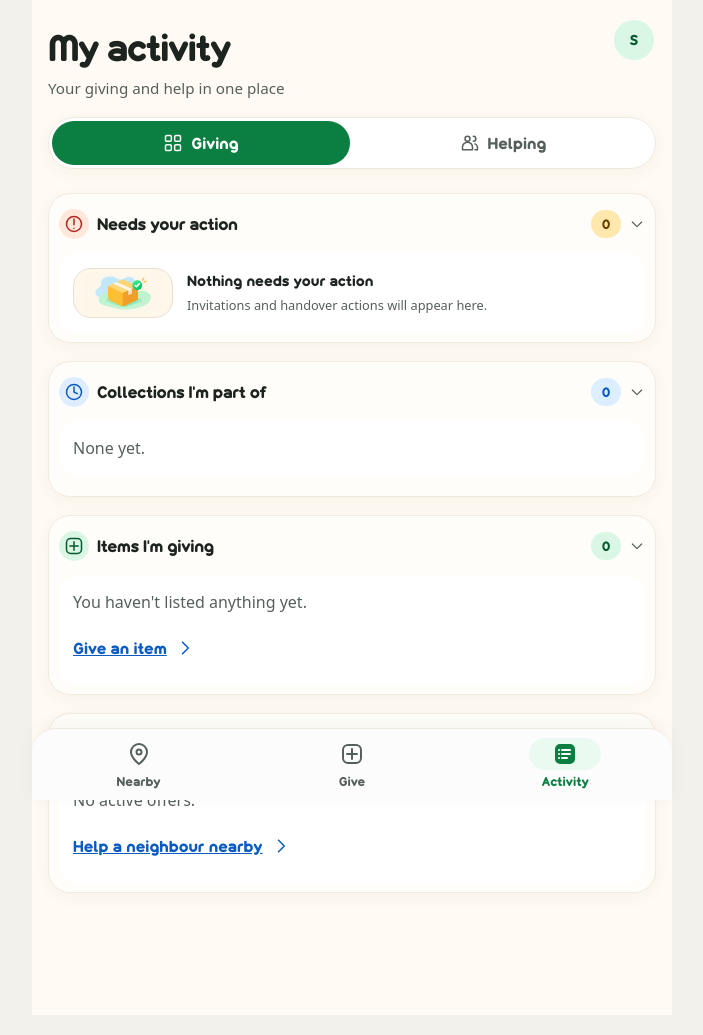
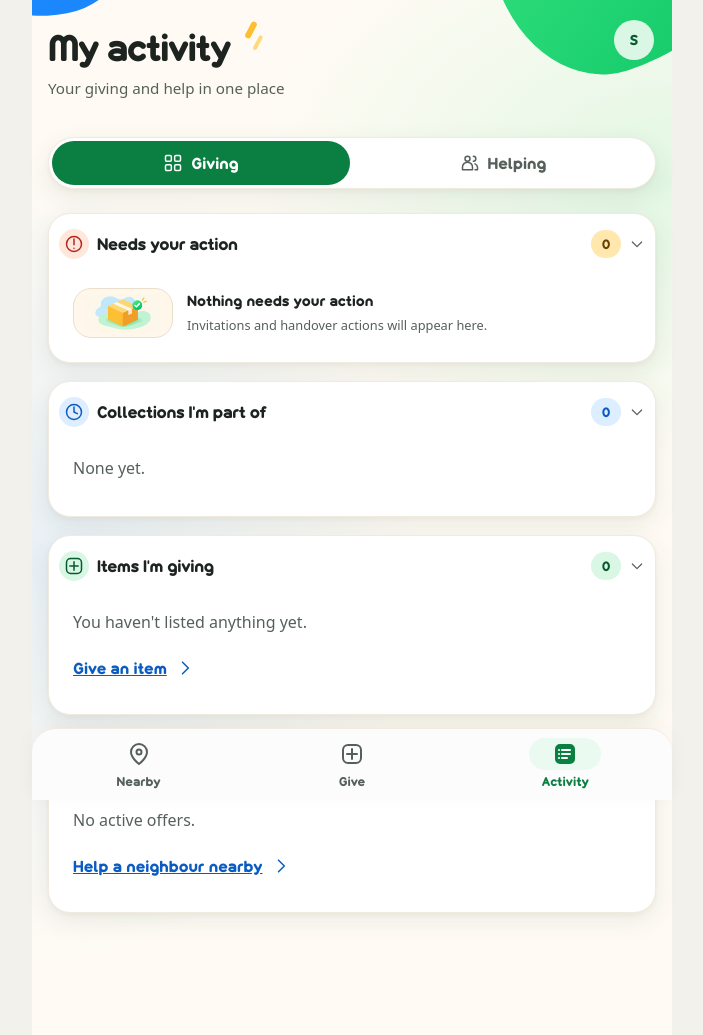
Before and after one commit to Givlah/Givlah, a Django app: page /activity/ in a window 1280 px wide. Shown: the whole page, without its empty margins (288-991 px from the left). Run offline with Django 5.2, Linux system fonts and the light colour scheme; the visitor is signed in with stand-in values (Sample User, id 1); data comes from the database, SQL or seed files in the repository; data that the repository does not hold is empty; some libraries are stand-ins or nearby versions.

Commit message:
style: add curved headers and layered app surfaces

```diff
--- a/static/css/givlah.css
+++ b/static/css/givlah.css
@@ -38,7 +38,7 @@
   --radius-sm: 14px;
   --space: 16px;
   --tabbar-h: 72px;
-  --shadow: 0 4px 16px rgb(75 54 19 / 5%);
+  --shadow: 0 8px 24px rgb(30 64 44 / 9%), 0 2px 5px rgb(75 54 19 / 4%);
   --app-background: #fffbf4;
   color-scheme: light;
 }
@@ -53,6 +53,33 @@ body {
   font: 16px/1.5 system-ui, -apple-system, "Segoe UI", Roboto, sans-serif;
   padding-bottom: calc(var(--tabbar-h) + env(safe-area-inset-bottom) + 8px);
   max-width: 640px; margin-inline: auto; min-height: 100dvh;
+}
+.app {
+  position: relative;
+  isolation: isolate;
+  background-image:
+    radial-gradient(ellipse 560px 380px at 100% 180px, rgb(52 225 128 / 14%), transparent 75%),
+    radial-gradient(ellipse 520px 540px at 0 560px, rgb(39 143 255 / 10%), transparent 75%);
+  background-repeat: no-repeat;
+}
+.app-atmosphere { position: absolute; inset: 0 0 auto; height: 160px; overflow: hidden; z-index: -1; pointer-events: none; }
+.app:has(.demo-banner) .app-atmosphere { top: 22px; }
+.app-atmosphere span { position: absolute; display: block; }
+.atmosphere-green {
+  width: 270px; height: 210px; top: -146px; right: -94px;
+  border-radius: 42% 58% 64% 36% / 43% 40% 60% 57%;
+  background: linear-gradient(145deg, var(--green-300), var(--green-500));
+  transform: rotate(-18deg);
+}
+.atmosphere-blue {
+  width: 184px; height: 132px; top: -115px; left: -95px;
+  border-radius: 46% 54% 62% 38% / 58% 42% 58% 42%;
+  background: linear-gradient(135deg, #278fff, var(--blue-500));
+  transform: rotate(22deg);
+}
+@media (forced-colors: active) {
+  .app { background-image: none; }
+  .app-atmosphere, .app .page-head > h1::after { display: none; }
 }
 img { max-width: 100%; height: auto; display: block; }
 a { color: var(--blue-700); }
@@ -83,6 +110,14 @@ p { margin: 0 0 12px; }
 .app .page { padding-top: calc(24px + env(safe-area-inset-top)); display: flex; flex-direction: column; }
 .app .page > .page-head { order: -1; }
 .app .page-head > h1, .app .auth > h1 { padding-right: 54px; }
+.app .page-head > h1 { position: relative; width: fit-content; max-width: 100%; }
+.app .page-head > h1::after {
+  content: ""; position: absolute; top: -3px; right: 30px;
+  width: 6px; height: 18px; border-radius: 999px;
+  background: var(--gold-500); box-shadow: 12px 8px 0 -1px var(--gold-300);
+  transform: rotate(28deg); pointer-events: none;
+}
+.app .page-head:not(.plan-head) { padding-bottom: 20px; }
 .app .page-head > .muted { font-size: 0.95rem; line-height: 1.45; }
 .brand { display: flex; align-items: center; gap: 8px; min-height: 44px; text-decoration: none; color: var(--ink); font-family: var(--font-display); font-weight: 700; font-size: 1.5rem; line-height: 1; }
 .brand img { border-radius: 8px; }
@@ -403,7 +438,7 @@ h3 { font-family: var(--font-display); font-size: 1rem; line-height: 1.3; margin
 .segments a { min-height: 44px; display: flex; justify-content: center; align-items: center; gap: 8px; border-radius: 999px; font-family: var(--font-display); color: var(--ink-muted); text-decoration: none; }
 .segments a[aria-current=location] { background: var(--green-700); color: white; }
 .activity-section { margin-block: 0 18px; scroll-margin-top: 24px; }
-.screen-activity .activity-section { background: #fffdf9; border: 1px solid #f1eadf; border-radius: 22px; padding: 6px 10px 10px; box-shadow: var(--shadow); }
+.screen-activity .activity-section { background: var(--card); border: 1px solid #f1eadf; border-radius: 22px; padding: 6px 10px 10px; box-shadow: var(--shadow); }
 .activity-group > summary { list-style: none; min-height: 48px; cursor: pointer; }
 .activity-group > summary::-webkit-details-marker { display: none; }
 .activity-group > summary .section-heading { min-height: 48px; margin: 0; gap: 8px; }
--- a/templates/base.html
+++ b/templates/base.html
@@ -9,10 +9,11 @@
   <link rel="icon" href="{% static 'icons/favicon-32.png' %}" sizes="32x32">
   <link rel="apple-touch-icon" href="{% static 'icons/apple-touch-icon.png' %}">
   <link rel="preload" href="{% static 'fonts/givlah/Givlah-Bold.woff2' %}" as="font" type="font/woff2" crossorigin>
-  <link rel="stylesheet" href="{% static 'css/givlah.css' %}?v=art-1">
+  <link rel="stylesheet" href="{% static 'css/givlah.css' %}?v=atmosphere-1">
   <script src="{% static 'js/givlah.js' %}?v=art-1" defer></script>
 </head>
 <body class="{% if user.is_authenticated %}app{% else %}guest{% endif %} {% block screen_class %}{% endblock %}">
+  {% if user.is_authenticated %}<div class="app-atmosphere" aria-hidden="true"><span class="atmosphere-green"></span><span class="atmosphere-blue"></span></div>{% endif %}
   <a class="skip-link" href="#main">Skip to content</a>
   <header class="topbar">
     {% if not user.is_authenticated %}<a class="brand" href="{% url 'listings:nearby' %}">
```
